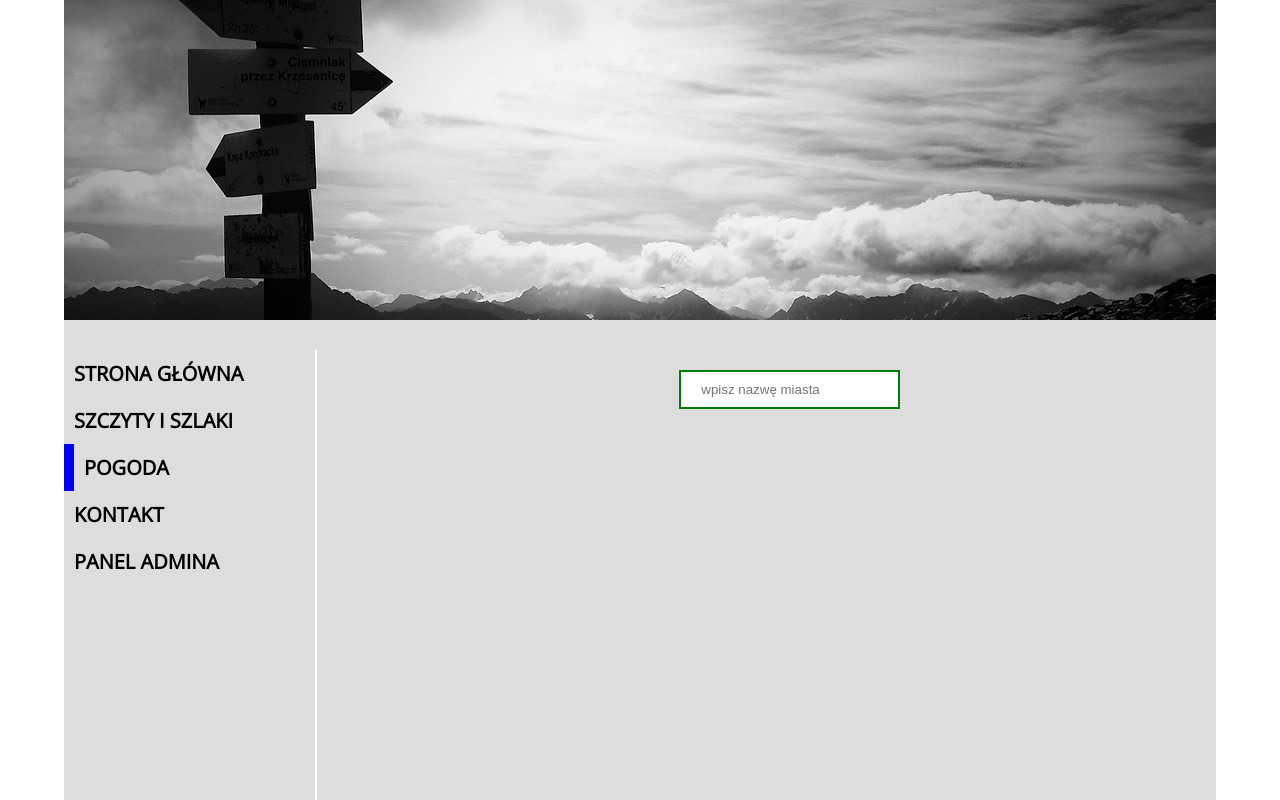
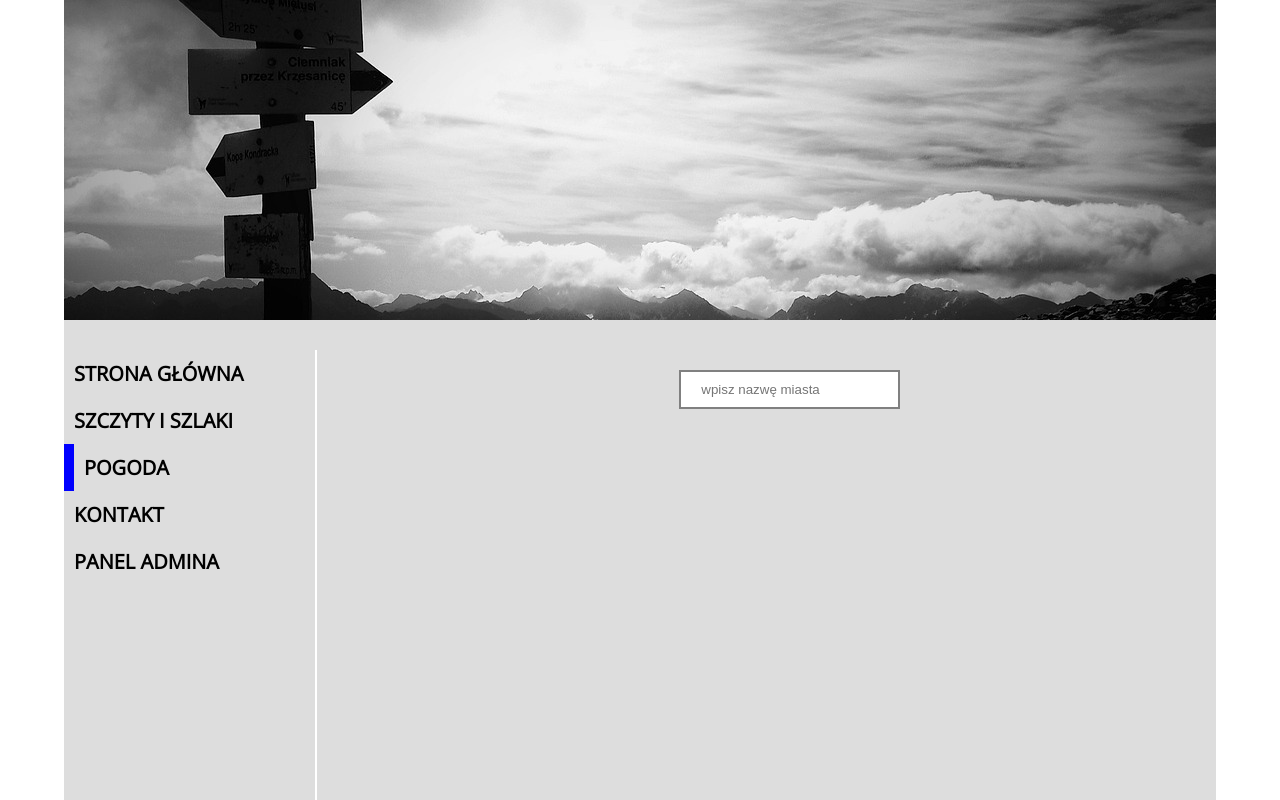
Before and after one commit to mateuszek9119/tatras-mountains, a React (Create React App) app: page /weather in a window 1280 px wide. Shown: the top 800 px of the page. Built offline with nearby package versions, Linux system fonts and the light colour scheme.

Commit message:
color change burger

```diff
--- a/src/styles/App.css
+++ b/src/styles/App.css
@@ -26,7 +26,7 @@ main{
   top: 2vh;
   left: 5%;
   font-size: 40px;
-  color: darkgreen;
+  color: blue;
   line-height: 50px;
   z-index: 1;
   transition: .4s linear;
--- a/src/styles/weather.css
+++ b/src/styles/weather.css
@@ -4,7 +4,7 @@
     margin-left: auto;
     margin-right: auto;
     padding: 10px 20px;
-    border: 2px solid green;
+    border: 2px solid gray;
     background-color: white;
     transition: .3s;
 }
```
